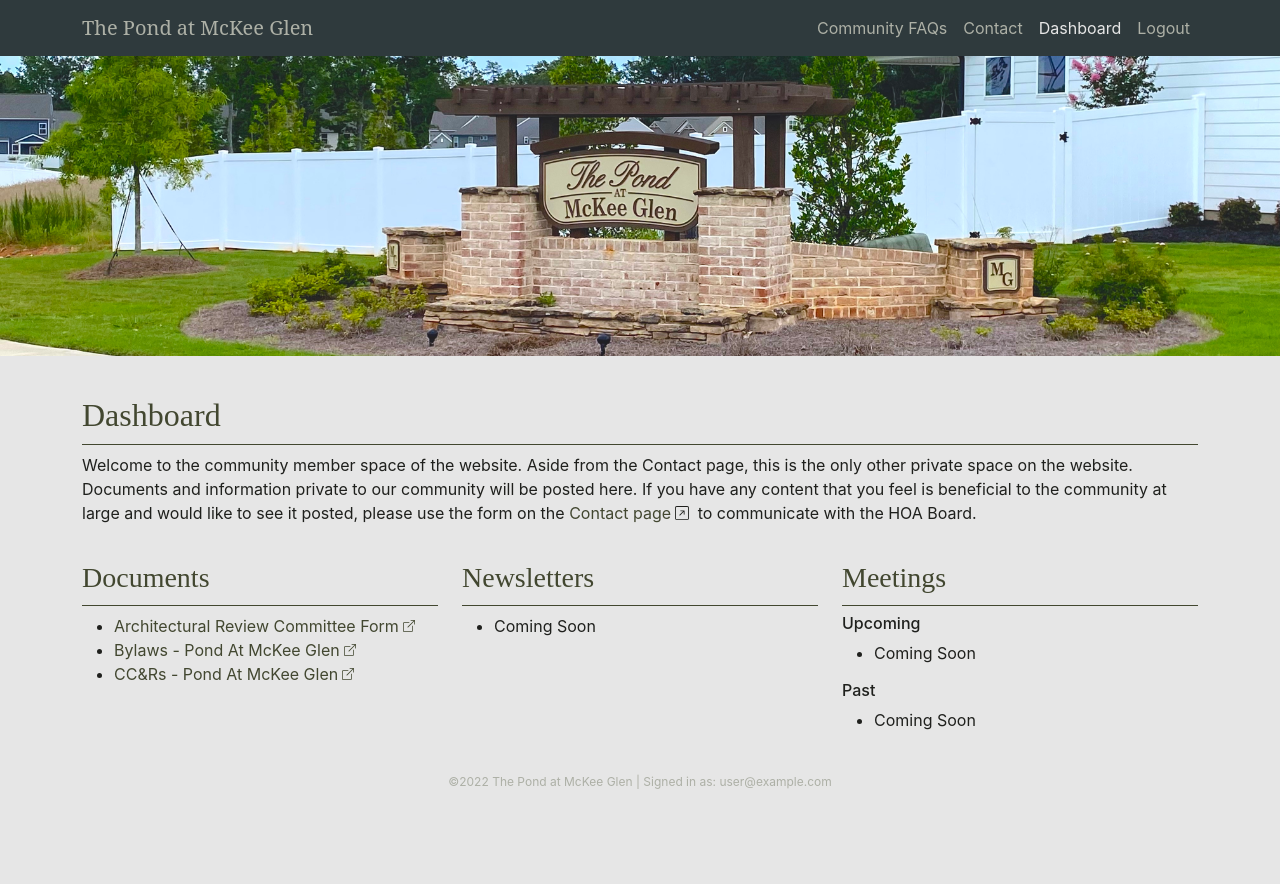
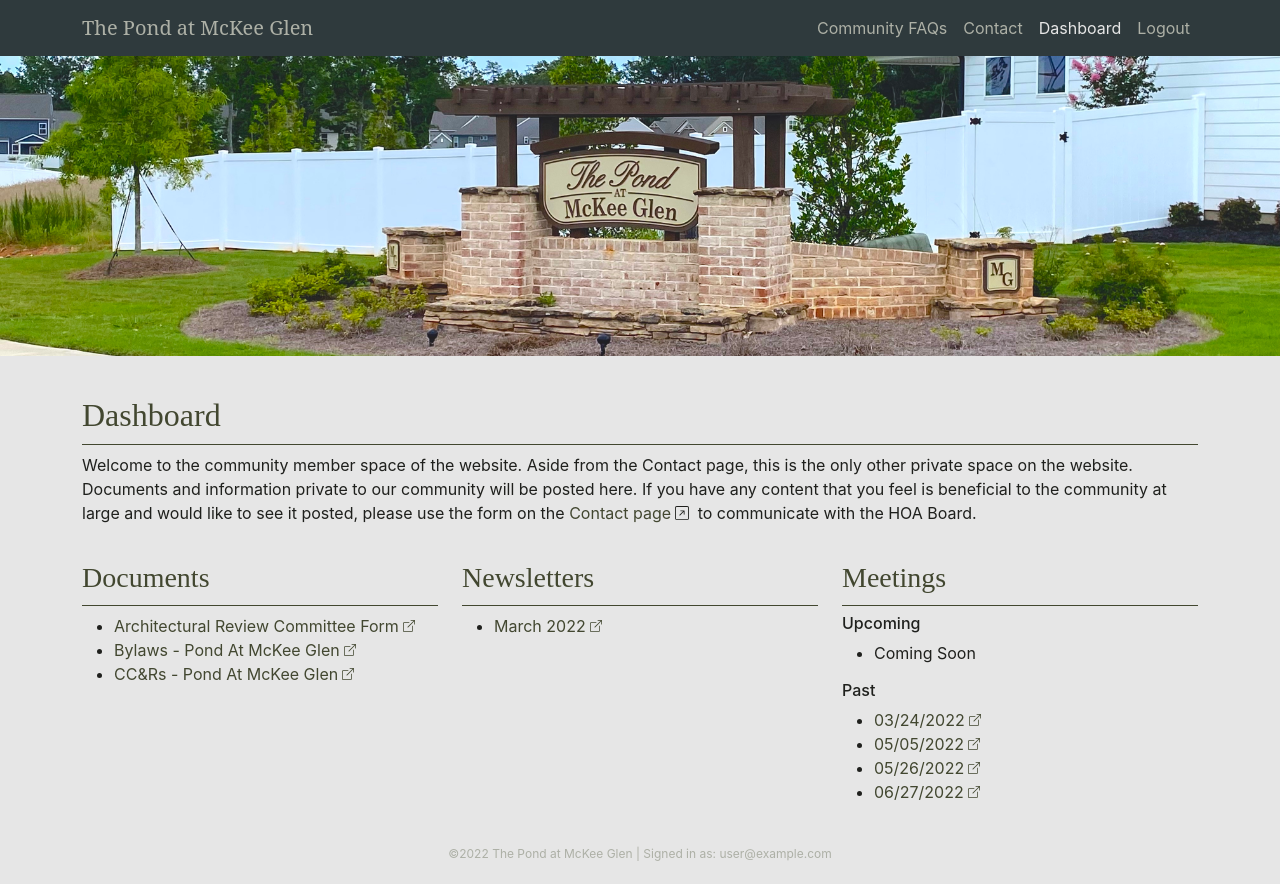
Before and after one commit to michaelfrankdev/mckeeglen, a Next.js app: page /dashboard in a window 1280 px wide. Before the commit the page ends 812 px from the top, so only its background shows below. Built offline with nearby package versions, Linux system fonts and the light colour scheme; no server answers; sample sign-in values are in the browser's storage.

Commit message:
updates user dashboard page with new links

```diff
--- a/pages/dashboard.js
+++ b/pages/dashboard.js
@@ -50,7 +50,13 @@ const Dashboard = () => {
           <Col md={4}>
             <h3 className="page-heading">Newsletters</h3>
             <ul>
-              <li>Coming Soon</li>
+              <li>
+                {' '}
+                <a href="https://drive.google.com/file/d/1VPUCxBC_dE-IO5LQ260tNqVONnJ1h_Ag/view" target="_blank" rel="noreferrer">
+                  March 2022
+                  <BoxArrowUpRight size={12} className="mx-1 mb-1" />
+                </a>
+              </li>
             </ul>
           </Col>
           <Col md={4}>
@@ -61,7 +67,30 @@ const Dashboard = () => {
             </ul>
             <h6>Past</h6>
             <ul>
-              <li>Coming Soon</li>
+              <li>
+                <a href="https://drive.google.com/file/d/1UjqpQLl3ZyEw2dhg5_aybJL-5YnvEuaL/view" target="_blank" rel="noreferrer">
+                  03/24/2022
+                  <BoxArrowUpRight size={12} className="mx-1 mb-1" />
+                </a>
+              </li>
+              <li>
+                <a href="https://drive.google.com/file/d/1QM2OMYuWgzk5TSF4VizSt7ftqKKXk1tk/view" target="_blank" rel="noreferrer">
+                  05/05/2022
+                  <BoxArrowUpRight size={12} className="mx-1 mb-1" />
+                </a>
+              </li>
+              <li>
+                <a href="https://drive.google.com/file/d/1gXYvJvbm6YVGEoZbMNdCYbHv-23cjcLG/view" target="_blank" rel="noreferrer">
+                  05/26/2022
+                  <BoxArrowUpRight size={12} className="mx-1 mb-1" />
+                </a>
+              </li>
+              <li>
+                <a href="https://drive.google.com/file/d/1fpg9wNAlFYlNUfQwmIcKhzb8b5jxxCET/view" target="_blank" rel="noreferrer">
+                  06/27/2022
+                  <BoxArrowUpRight size={12} className="mx-1 mb-1" />
+                </a>
+              </li>
             </ul>
           </Col>
         </Row>
```
